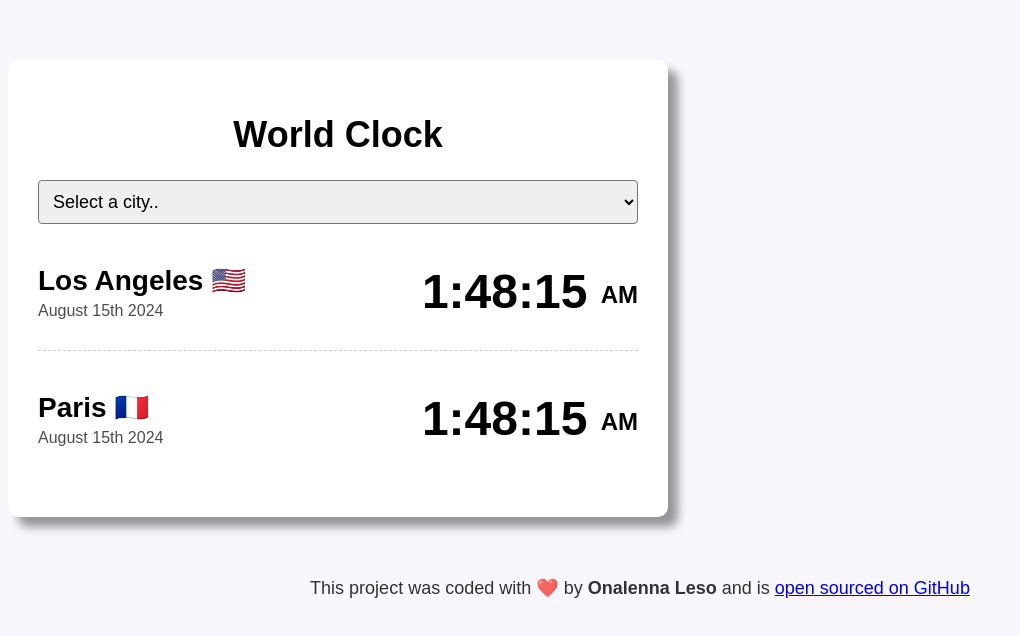
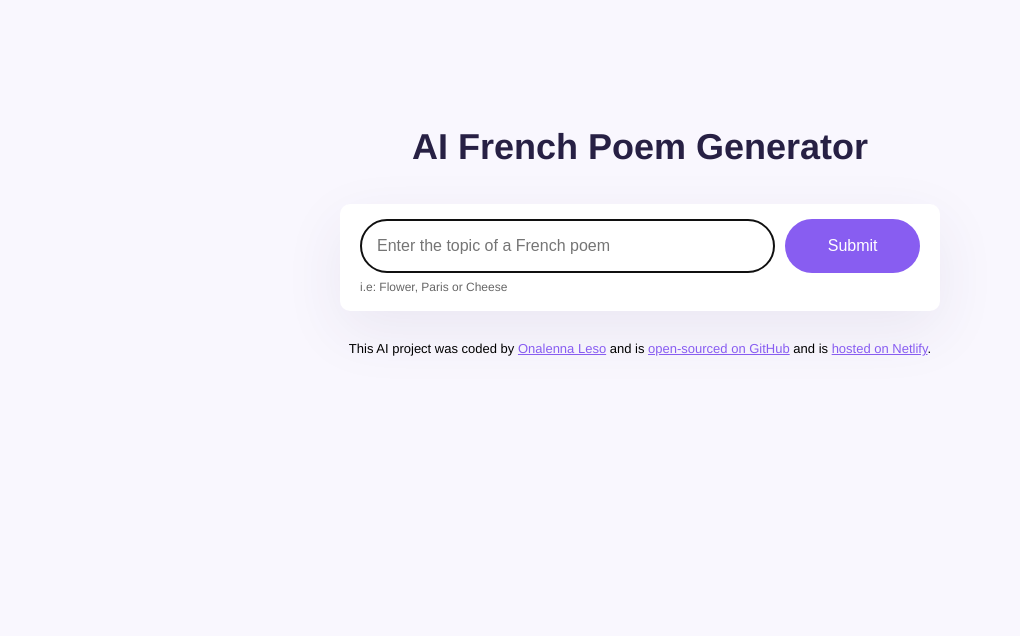
Before and after one commit to onalennaleso/my-empty-folder, a website built with Parcel: page index.html in a window 1280 px wide. Shown: the whole page, without its empty margins (0-1020 px from the left). Built offline with nearby package versions, Linux system fonts and the light colour scheme.

Commit message:
code changes commit

```diff
--- a/index.html
+++ b/index.html
@@ -3,49 +3,42 @@
 
 <head>
     <meta charset="UTF-8" />
-    <meta http-equiv="X-UA-Compatible" content="IE=edge" />
     <meta name="viewport" content="width=device-width, initial-scale=1.0" />
+    <script src="https://unpkg.com/typewriter-effect@latest/dist/core.js"></script>
+    <script src="https://cdn.jsdelivr.net/npm/axios@1.1.2/dist/axios.min.js"></script>
     <link rel="stylesheet" href="src/styles.css" />
-    <script src="https://cdnjs.cloudflare.com/ajax/libs/moment.js/2.29.4/moment.min.js"></script>
-    <script
-        src="https://cdnjs.cloudflare.com/ajax/libs/moment-timezone/0.5.37/moment-timezone-with-data-1970-2030.min.js"></script>
-    <title>World Clock - Onalenna Leso</title>
+    <title>AI French Poem Generator</title>
 </head>
 
 <body>
     <div class="container">
-        <h1>World Clock</h1>
+        <header>
+            <h1>AI French Poem Generator</h1>
+        </header>
 
-        <select id="city">
-            <option value="">Select a city..</option>
-            <option value="current">My current location</option>
-            <option value="Europe/London">London</option>
-            <option value="America/New_York">New York</option>
-            <option value="Pacific/Auckland">Auckland</option>
-        </select>
+        <main>
+            <div class="form-container">
+                <form id="poem-generator-form">
+                    <input type="text" placeholder="Enter the topic of a French poem" autofocus required
+                        autocomplete="off" class="instructions" id="user-instructions" />
+                    <input type="submit" class="submit-button" />
+                </form>
+                <div class="hint">i.e: Flower, Paris or Cheese</div>
+            </div>
+            <div class="poem hidden" id="poem"></div>
+        </main>
 
-        <div id="cities">
-            <div class="city">
-                <div>
-                    <h2>Los Angeles 🇺🇸</h2>
-                    <div class="date">August 15th 2024</div>
-                </div>
-                <div class="time">1:48:15 <small> AM </small></div>
-            </div>
-            <div class="city">
-                <div>
-                    <h2>Paris 🇫🇷</h2>
-                    <div class="date">August 15th 2024</div>
-                </div>
-                <div class="time">1:48:15 <small> AM </small></div>
-            </div>
-        </div>
+        <footer>
+            This AI project was coded by
+            <a href="https://github.com/onalennaleso" target="_blank">Onalenna Leso</a>
+            and is
+            <a href="https://github.com/onalennaleso/my-empty-folder" target="_blank">
+                open-sourced on GitHub</a>
+            and is
+            <a href="https://poem-generators.netlify.app/" target="_blank">hosted on Netlify</a>.
+        </footer>
     </div>
-    <footer>
-        This project was coded with ❤️ by <strong>Onalenna Leso</strong> and is
-        <a href="https://github.com/onalennaleso" target="_blank">
-            open sourced on GitHub</a>
-    </footer>
+
     <script src="src/index.js"></script>
 </body>
 
--- a/src/index.js
+++ b/src/index.js
@@ -1,55 +1,28 @@
-function updateTime() {
-  // Los Angeles
-  let losAngelesElement = document.querySelector("#los-angeles");
-  if (losAngelesElement) {
-    let losAngelesDateElement = losAngelesElement.querySelector(".date");
-    let lostAngelesTimeElement = losAngelesElement.querySelector(".time");
-    let losAngelesTime = moment().tz("America/Los_Angeles");
-
-    losAngelesDateElement.innerHTML = losAngelesTime.format("MMMM	Do YYYY");
-    lostAngelesTimeElement.innerHTML = losAngelesTime.format(
-      "h:mm:ss [<small>]A[</small>]"
-    );
-  }
-
-  // Paris
-  let parisElement = document.querySelector("#paris");
-  if (parisElement) {
-    let parisDateElement = parisElement.querySelector(".date");
-    let parisTimeElement = parisElement.querySelector(".time");
-    let parisTime = moment().tz("Europe/Paris");
-
-    parisDateElement.innerHTML = parisTime.format("MMMM	Do YYYY");
-    parisTimeElement.innerHTML = parisTime.format(
-      "h:mm:ss [<small>]A[</small>]"
-    );
-  }
+function displayPoem(response) {
+  new Typewriter("#poem", {
+    strings: response.data.answer,
+    autoStart: true,
+    delay: 1,
+    cursor: "",
+  });
 }
 
-function updateCity(event) {
-  let cityTimeZone = event.target.value;
-  if (cityTimeZone === "current") {
-    cityTimeZone = moment.tz.guess();
-  }
-  let cityName = cityTimeZone.replace("_", " ").split("/")[1];
-  let cityTime = moment().tz(cityTimeZone);
-  let citiesElement = document.querySelector("#cities");
-  citiesElement.innerHTML = `
-  <div class="city">
-    <div>
-      <h2>${cityName}</h2>
-      <div class="date">${cityTime.format("MMMM	Do YYYY")}</div>
-    </div>
-    <div class="time">${cityTime.format("h:mm:ss")} <small>${cityTime.format(
-    "A"
-  )}</small></div>
-  </div>
-  <a href="/">All cities</a>
-  `;
+function generatePoem(event) {
+  event.preventDefault();
+
+  let instructionsInput = document.querySelector("#user-instructions");
+  let apiKey = "2046c535afeb092fo82f1d306d8a2b2t";
+  let context =
+    "You are a romantic Poem expert and love to write short poems. You mission is to generate a 4 line poem in basic HTML and separate each line with a <br />. Make sure to follow the user instructions. Do not include a title to the poem. Sign the poem with 'SheCodes AI' inside a <strong> element at the end of the poem and NOT at the beginning";
+  let prompt = `User instructions: Generate a French poem about ${instructionsInput.value}`;
+  let apiURL = `https://api.shecodes.io/ai/v1/generate?prompt=${prompt}&context=${context}&key=${apiKey}`;
+
+  let poemElement = document.querySelector("#poem");
+  poemElement.classList.remove("hidden");
+  poemElement.innerHTML = `<div class="generating">⏳ Generating a French poem about ${instructionsInput.value}</div>`;
+
+  axios.get(apiURL).then(displayPoem);
 }
 
-updateTime();
-setInterval(updateTime, 1000);
-
-let citiesSelectElement = document.querySelector("#city");
-citiesSelectElement.addEventListener("change", updateCity);
+let poemFormElement = document.querySelector("#poem-generator-form");
+poemFormElement.addEventListener("submit", generatePoem);
--- a/src/styles.css
+++ b/src/styles.css
@@ -1,66 +1,104 @@
 body {
     background-color: #f9f7fe;
-    font-family: sans-serif;
+    font-family: Helvetica, Arial, sans-serif;
+}
+
+a {
+    color: #885df1;
+}
+
+.container {
+    margin: 120px auto;
+    max-width: 600px;
+}
+
+header {
+    margin-bottom: 30px;
 }
 
 h1 {
     text-align: center;
-    font-family: sans-serif;
+    font-weight: 800;
     font-size: 36px;
+    line-height: 1.5;
+    color: #272044;
 }
 
-h2 {
-    margin: 0 0 5px;
-    font-size: 28px;
+.form-container {
+    background-color: white;
+    margin-bottom: 30px;
+    border-radius: 10px;
+    box-shadow: 0px 20px 60px rgba(65, 50, 100, 0.08);
+    padding: 15px 20px;
 }
 
-select {
-    display: block;
-    width: 100%;
-    font-size: 18px;
-    border-radius: 4px;
-    padding: 10px;
+form {
+    display: flex;
 }
 
-.container {
-    max-width: 600px;
-    margin: 0 auto;
-    background: white;
-    padding: 30px;
-    box-shadow: 10px 10px 10px rgba(0, 0, 0, 0.4);
-    border-radius: 10px;
-    margin: 60px 0;
+.hint {
+    line-height: 1.5;
+    margin-top: 5px;
+    opacity: 0.6;
+    font-size: 12px;
 }
 
-.city {
-    display: flex;
-    margin: 10px 0;
-    justify-content: space-between;
-    padding: 30px 0;
-    border-bottom: 1px dashed rgba(0, 0, 0, 0.2);
+.instructions {
+    padding: 16px;
+    border: 1px solid rgba(39, 33, 66, 0.5);
+    width: 80%;
+    font-size: 16px;
+    border-radius: 50px;
+    line-height: 20px;
+    color: #272044;
 }
 
-.city:last-child {
+.submit-button {
+    margin-left: 10px;
+    background: #885df1;
+    color: white;
     border: none;
+    width: 150px;
+    font-size: 16px;
+    border-radius: 50px;
+    padding: 14px 24px;
 }
 
-.date {
-    opacity: 0.7;
+.poem {
+    font-size: 16px;
+    background-color: #fff;
+    padding: 20px;
+    line-height: 2;
+    border-left: 3px solid #885df1;
+    box-shadow: 0px 4px 30px 0px rgba(39, 33, 66, 0.03);
 }
 
-.time {
-    font-size: 48px;
-    font-weight: bold;
+.hidden {
+    display: none;
 }
 
-.time small {
-    font-size: 24px;
-    vertical-align: middle;
-    line-height: 48px;
+.poem strong {
+    color: #885df1;
 }
 
 footer {
     text-align: center;
-    font-size: 18px;
-    color: rgba(0, 0, 0, 0.8);
+    font-size: 13px;
+    margin-top: 30px;
 }
+
+.generating {
+    animation: blink-animation 1s steps(5, start) infinite;
+}
+
+@keyframes blink-animation {
+    to {
+        visibility: hidden;
+    }
+}
+
+@-webkit-keyframes blink-animation {
+    to {
+        visibility: hidden;
+    }
+}
```
